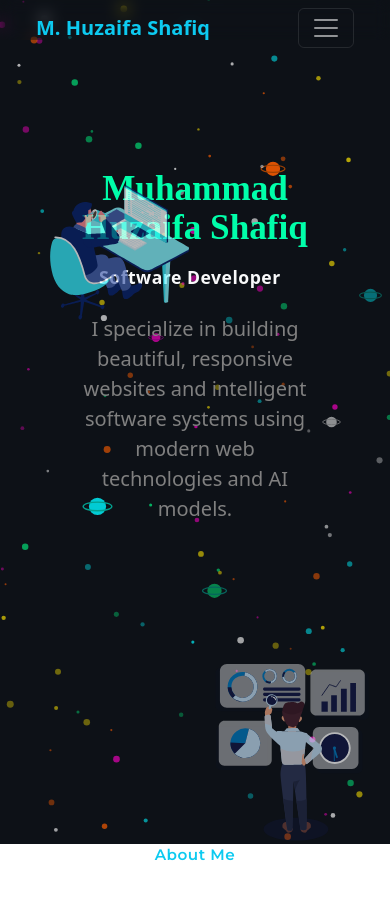
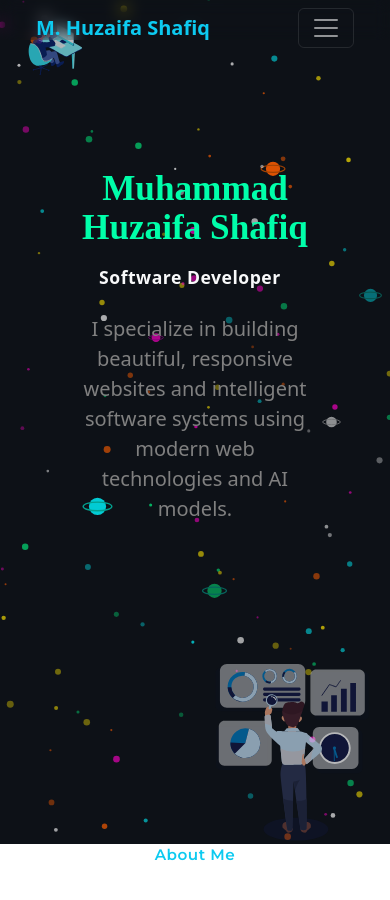
Before and after one commit to huzaifa-006/Portfolio, a React (Vite) app: page / in a window 390 px wide. Shown: the top 900 px of the page. Built offline with nearby package versions, Linux system fonts and the light colour scheme.

Commit message:
Make top-left animated person responsive with CSS media queries

```diff
--- a/src/components/AnimatedBackground.jsx
+++ b/src/components/AnimatedBackground.jsx
@@ -96,16 +96,7 @@ export default function AnimatedBackground() {
         <Lottie animationData={personComputerLottie} loop={true} autoPlay={true} />
       </div>
       {/* Animated Lottie Person at Laptop (Top Left) */}
-      <div style={{
-        position: 'fixed',
-        top: '150px',
-        left: '-40px',
-        width: '520px',
-        maxWidth: '80vw',
-        zIndex: 0,
-        opacity: 0.7,
-        pointerEvents: 'none',
-      }}>
+      <div className="lottie-top-left-bg">
         <Lottie animationData={personLaptopTopLeft} loop={true} autoPlay={true} />
       </div>
     <Particles
--- a/src/index.css
+++ b/src/index.css
@@ -557,3 +557,43 @@ footer.glass-card {
     filter: blur(12px) !important;
   }
 }
+
+.lottie-top-left-bg {
+  position: fixed;
+  top: 150px;
+  left: -40px;
+  width: 520px;
+  max-width: 80vw;
+  z-index: 0;
+  opacity: 0.7;
+  pointer-events: none;
+}
+
+@media (max-width: 1200px) {
+  .lottie-top-left-bg {
+    width: 380px;
+    top: 100px;
+    left: -30px;
+  }
+}
+@media (max-width: 992px) {
+  .lottie-top-left-bg {
+    width: 260px;
+    top: 60px;
+    left: -18px;
+  }
+}
+@media (max-width: 768px) {
+  .lottie-top-left-bg {
+    width: 180px;
+    top: 30px;
+    left: -10px;
+  }
+}
+@media (max-width: 576px) {
+  .lottie-top-left-bg {
+    width: 120px;
+    top: 10px;
+    left: -6px;
+  }
+}
```
